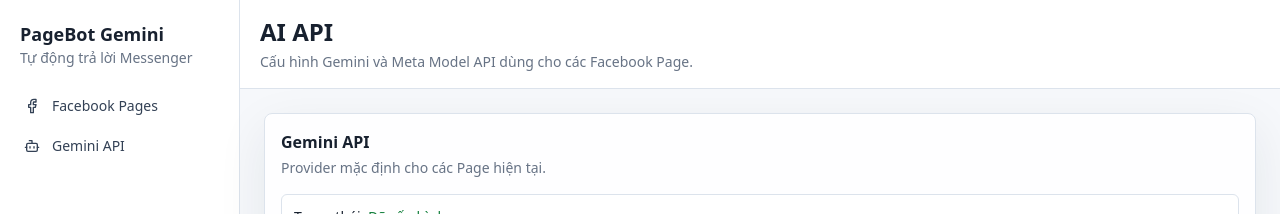
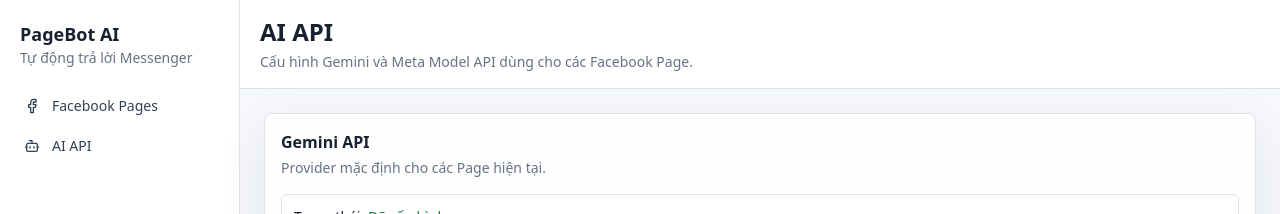
Before and after one commit to techzoneadapter-droid/chatbot, a Next.js app: page /ai in a window 1280 px wide. Shown: the top 214 px of the page. Built offline with nearby package versions, Linux system fonts and the light colour scheme; no server answers.

Commit message:
Rename Gemini settings navigation to AI API

```diff
--- a/components/ui/shell.tsx
+++ b/components/ui/shell.tsx
@@ -3,7 +3,7 @@
 
 const nav = [
   { href: "/facebook-pages", label: "Facebook Pages", icon: Facebook },
-  { href: "/ai", label: "Gemini API", icon: Bot }
+  { href: "/ai", label: "AI API", icon: Bot }
 ];
 
 export function AppShell({ children, title, subtitle }: { children: React.ReactNode; title: string; subtitle?: string }) {
@@ -11,7 +11,7 @@
     <main className="min-h-screen lg:grid lg:grid-cols-[240px_1fr]">
       <aside className="border-b border-line bg-white lg:min-h-screen lg:border-b-0 lg:border-r">
         <div className="px-5 py-5">
-          <div className="text-lg font-bold text-ink">PageBot Gemini</div>
+          <div className="text-lg font-bold text-ink">PageBot AI</div>
           <div className="text-sm text-muted">Tự động trả lời Messenger</div>
         </div>
         <nav className="flex gap-1 overflow-x-auto px-3 pb-3 lg:block lg:space-y-1">
```
